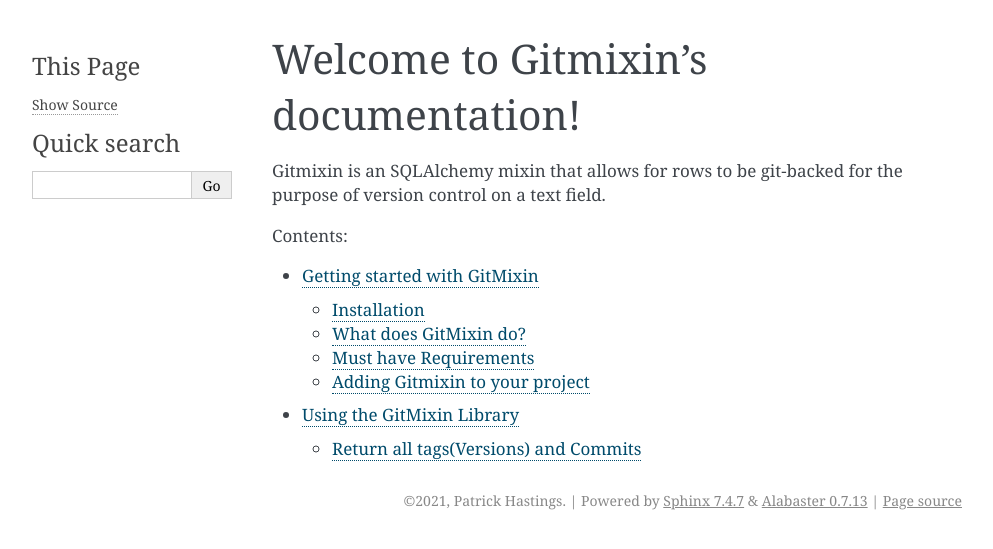
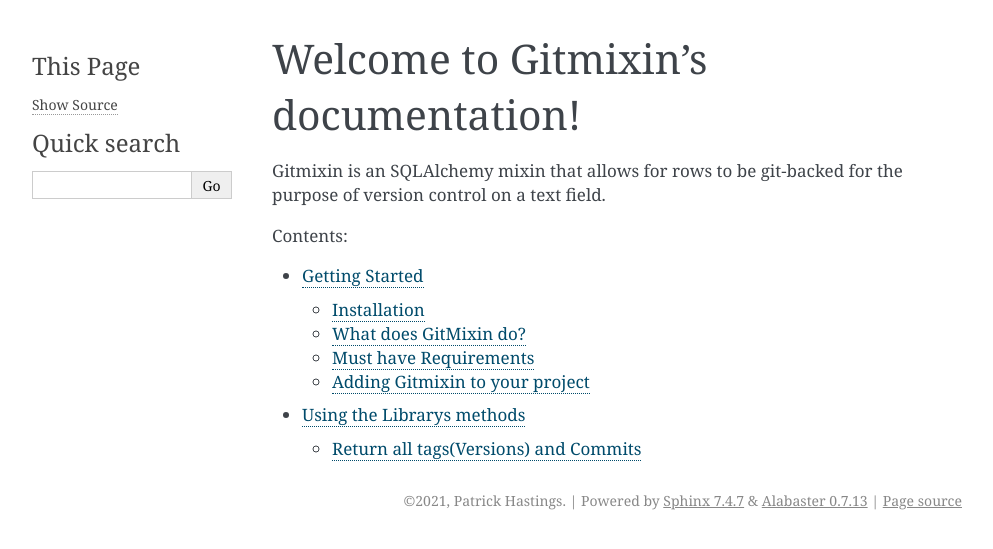
Before and after one commit to gnubyte/gitmixin, a Sphinx documentation site: the page built from docs/index.rst, in a window 1280 px wide. Shown: the top 549 px of the page, without its empty margins (148-1141 px from the left). Built offline with Sphinx 7.4.7, drawn with Linux system fonts in a browser that asks for light colours.

Commit message:
update to titles

```diff
--- a/docs/index.rst
+++ b/docs/index.rst
@@ -1,4 +1,5 @@
 .. include start.md
+.. include usinglib.md
 
 .. Gitmixin documentation master file, created by
 
--- a/docs/start.md
+++ b/docs/start.md
@@ -1,4 +1,4 @@
-# Getting started with GitMixin
+# Getting Started
 
 A quick guide to using gitmixin
 
--- a/docs/usinglib.md
+++ b/docs/usinglib.md
@@ -1,4 +1,4 @@
-# Using the GitMixin Library
+# Using the Librarys methods
 
 This is an elaboration on how to use the library once it has been added to your project. See the getting started section for how to add GitMixin to your project.
 
```
